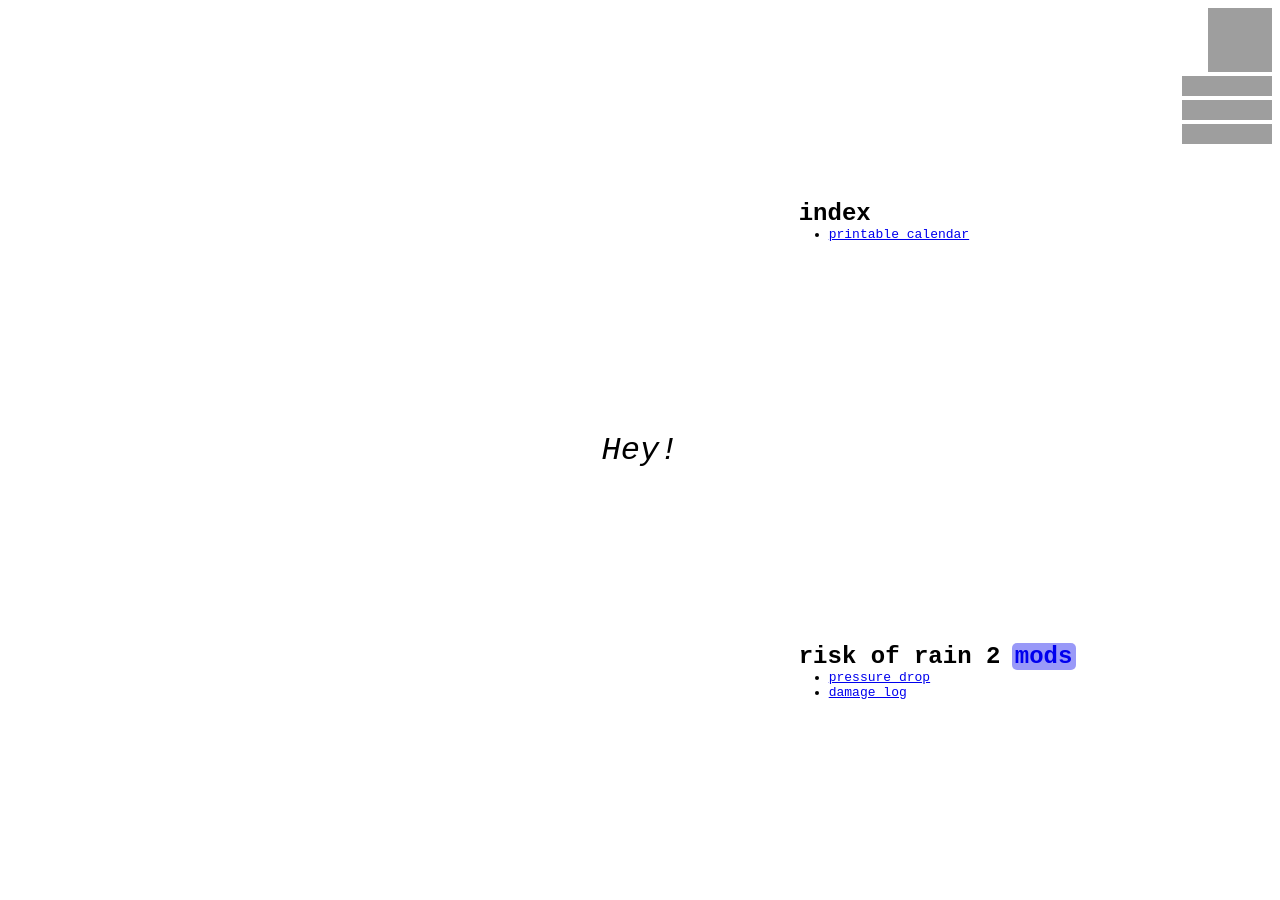
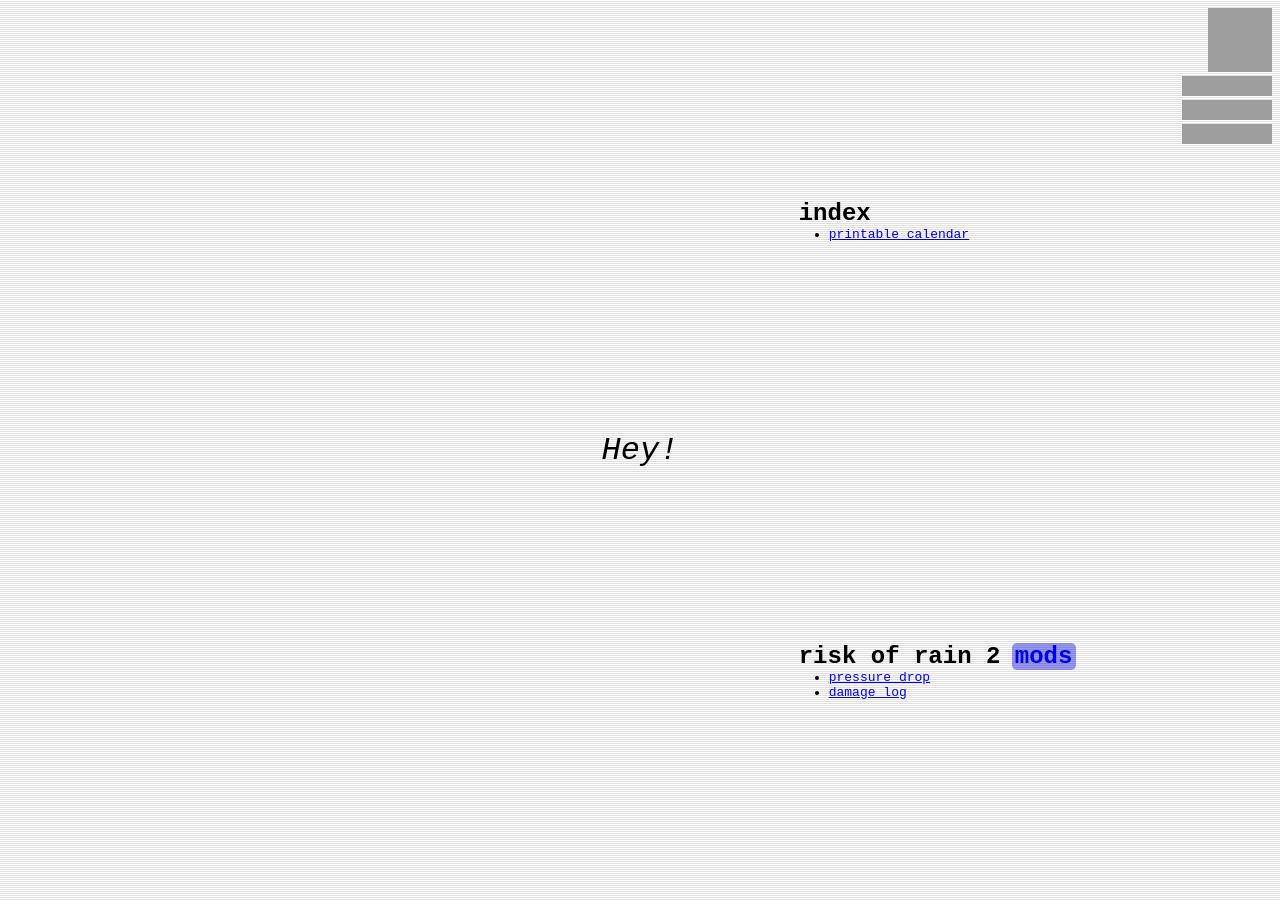
Before and after one commit to itsschwer/itsschwer.github.io, a Jekyll site: the page docs/index.html, which Jekyll copies as it is, in a window 1280 px wide. Built offline with Jekyll 4.4.1, drawn with Linux system fonts in a browser that asks for light colours; grey boxes are pictures that could not be loaded.

Commit message:
Create scanlines.css

```diff
--- /dev/null
+++ b/docs/css/fun/scanlines.css
@@ -0,0 +1,39 @@
+/* Derived from Mehdi's 'CSS Scanlines'
+ * https://codepen.io/meduzen/pen/zxbwRV?editors=0100
+ * Linked from https://dev.to/ekeijl/retro-crt-terminal-screen-in-css-js-4afh
+ *   - https://codesandbox.io/p/sandbox/crt-terminal-in-css-js-tlijm
+ *   - https://tlijm.csb.app/
+ */
+
+.scanlines {
+    --speed: 0.02;
+    --size: 2px;
+    --color: #00000020;
+    --tint: transparent;
+}
+@media (prefers-color-scheme: dark) {
+    .scanlines { --color: #00000040; }
+}
+
+.scanlines::after {
+    content: '';
+    position: fixed;
+    inset: 0;
+    pointer-events: none;
+
+    background-image: linear-gradient(to bottom,
+        var(--tint) 50%,
+        var(--color) 51%
+    );
+
+    background-size: auto var(--size);
+}
+
+/* Looks bad on thin elements
+@media not (prefers-reduced-motion) {
+    .scanlines::after {
+        animation: scanlines calc(1s / var(--speed)) linear infinite;
+    }
+}
+@keyframes scanlines { 0% { background-position: 0 50%; }}
+*/
--- a/docs/css/nav-c.css
+++ b/docs/css/nav-c.css
@@ -1,4 +1,5 @@
 .nav-c {
+    z-index: 1;
     position: fixed;
     margin: 0.5rem;
     top: 0;
--- a/docs/index.html
+++ b/docs/index.html
@@ -12,6 +12,7 @@
     <link rel="stylesheet" href="/css/nav-c.css">
     <link rel="stylesheet" href="/css/index.css">
     <link rel="stylesheet" href="/css/fun/bubble-link.css">
+    <link rel="stylesheet" href="/css/fun/scanlines.css">
 </head>
 <!--
     Hey!
@@ -33,7 +34,7 @@
         <a href="https://www.paypal.com/donate?hosted_button_id=NYFKAS24D4MJS" rel="noopener nofollow"><img alt="Donate with PayPal" src="https://img.shields.io/badge/Donate-FFD140?logo=paypal"></a>
     </nav>
 
-    <main class="index grid collapsible">
+    <main class="index grid collapsible scanlines">
         <h1 class="grid-mid"><em>Hey!</em></h1>
 
         <div class="grid grid-col grid-right">
```
